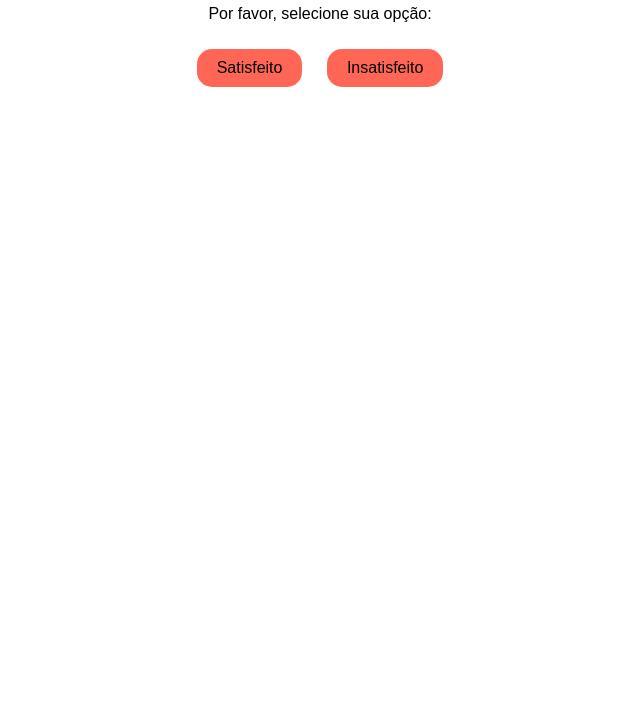
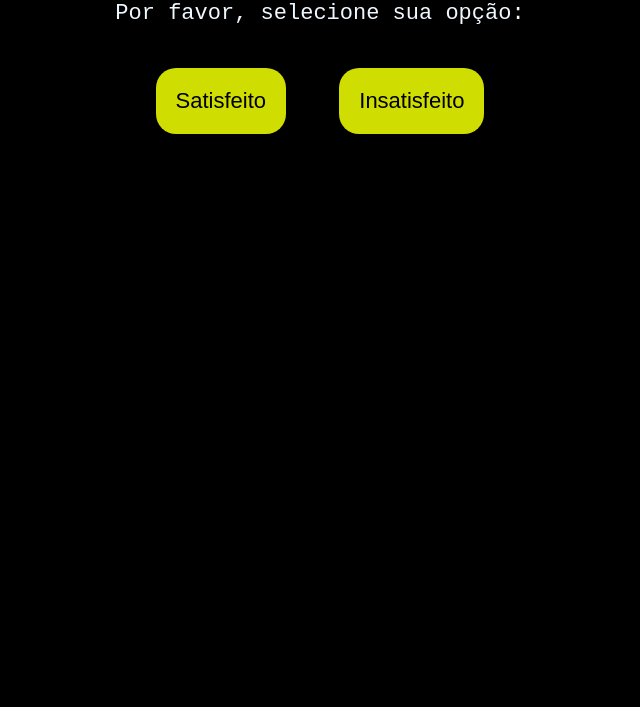
Before and after one commit to DanielJBN/feedback, a plain HTML site: page index.html in a window 1280 px wide. Shown: the part 93-800 px from the top of the page, without its empty margins (320-960 px from the left). Drawn offline with Linux system fonts and the light colour scheme.

Commit message:
Update styles.css

```diff
--- a/styles.css
+++ b/styles.css
@@ -1,25 +1,29 @@
 body {
-    font-family: Arial, sans-serif;
+    font-family: 'Courier New', Courier, monospace;
+    background-color: #000000;
     margin: 0;
     padding: 0;
   }
 
   .container {
+    font-size: 22px;
+    color: aliceblue;
     text-align: center;
-    margin-top: 50px;
+    margin-top: 30px;
   }
 
   .btn {
-    padding: 10px 20px;
-    margin: 10px;
-    font-size: 16px;
+
+    padding: 20px 20px;
+    margin: 20px;
+    font-size: 22px;
     cursor: pointer;
     border: none;
-    border-radius: 15px;
-    background-color: #ff1900a9;
+    border-radius: 20px;
+    background-color: #eeff00de;
     color: #000000;
   }
 
   .btn:hover {
-    background-color: #21b300;
+    background-color: #32e641;
   }
```
